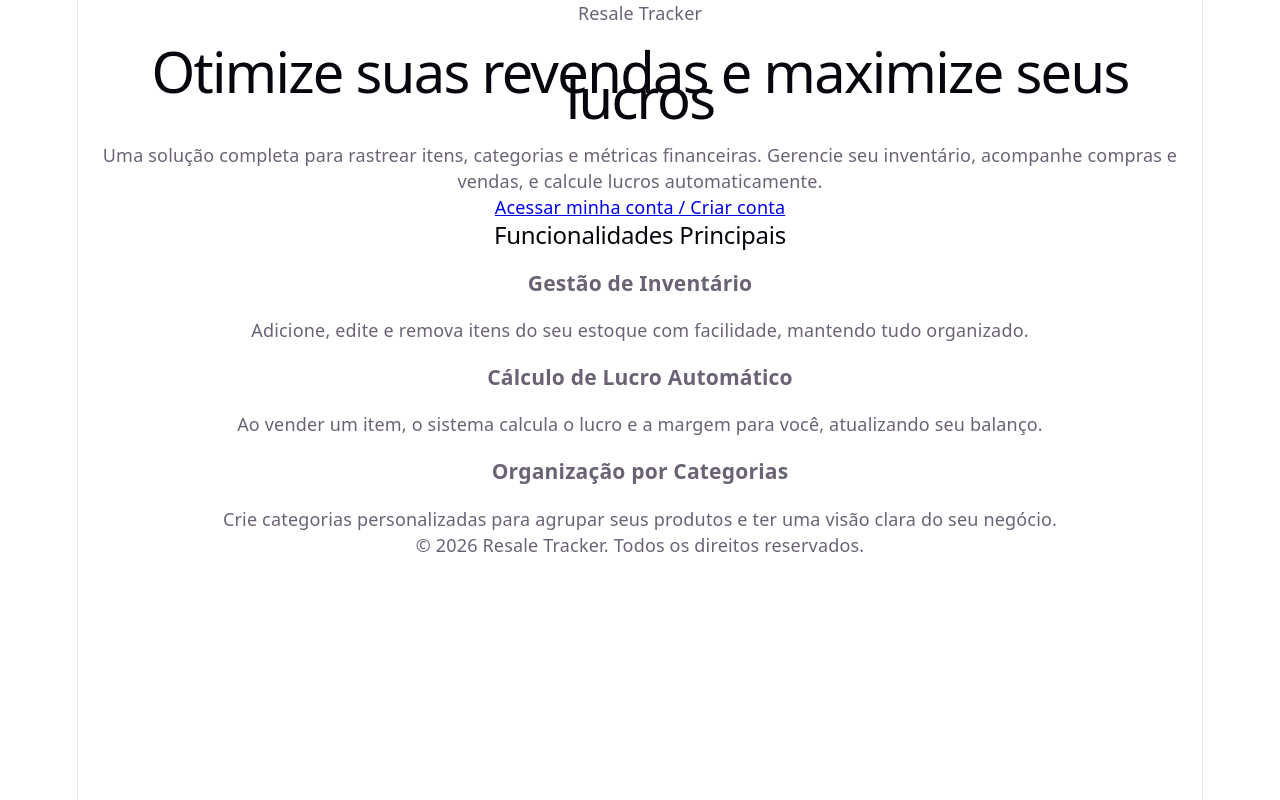
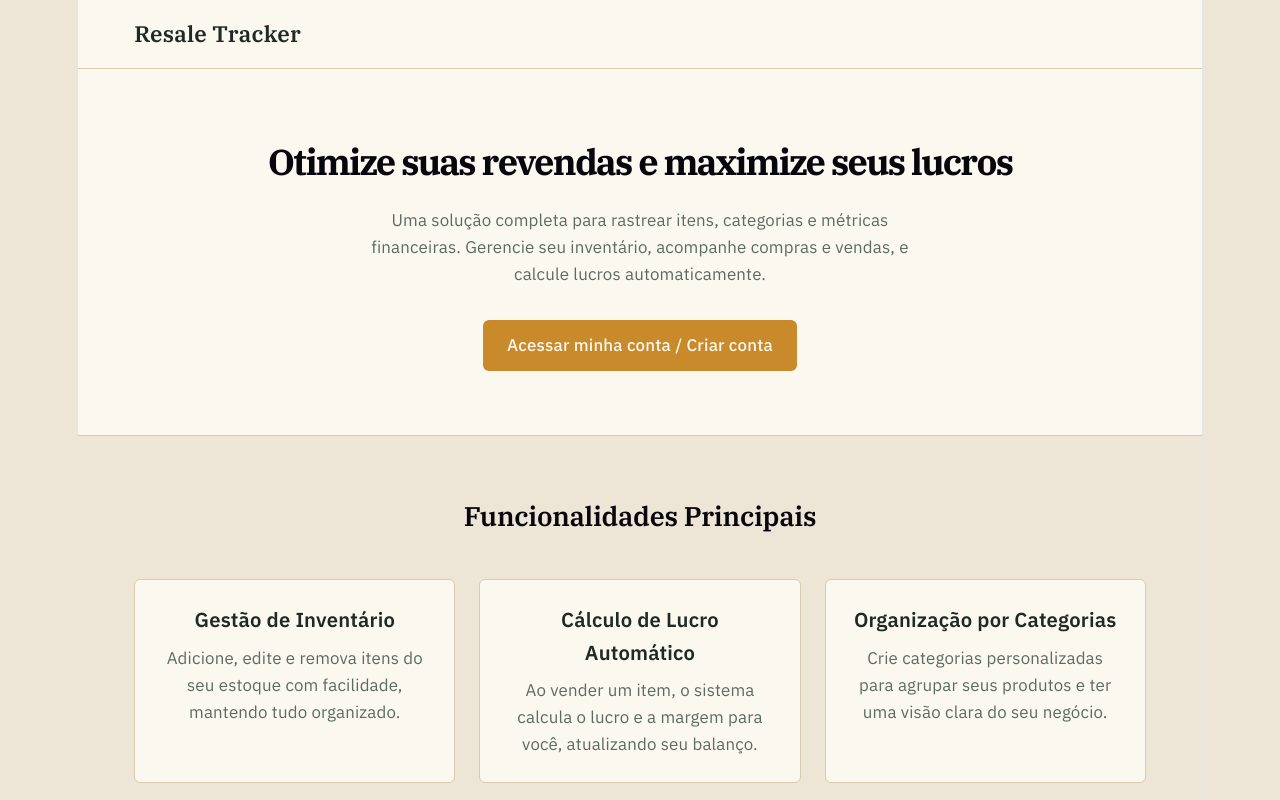
Before and after one commit to Edu-Paz/resale-tracker, a React (Vite) app in the folder frontend/: page / in a window 1280 px wide. Shown: the top 800 px of the page. Built offline with nearby package versions, Linux system fonts and the light colour scheme.

Commit message:
feat: add design documentation and update styles for visual consistency

```diff
--- a/frontend/index.html
+++ b/frontend/index.html
@@ -2,6 +2,10 @@
 <html lang="pt-BR">
   <head>
     <meta charset="UTF-8">
+    <link rel="preconnect" href="https://fonts.googleapis.com">
+    <link rel="preconnect" href="https://fonts.gstatic.com" crossorigin>
+    <link href="https://fonts.googleapis.com/css2?family=IBM+Plex+Mono:wght@400;500;600&family=IBM+Plex+Sans:wght@400;500;600&family=IBM+Plex+Serif:wght@600;700&display=swap" rel="stylesheet">
+
     <link rel="icon" type="image/svg+xml" href="/vite.svg" />
     <meta name="viewport" content="width=device-width, initial-scale=1.0">
     <title>Resale Tracker - Gestão Financeira para Revendedores</title>
--- a/frontend/src/App.css
+++ b/frontend/src/App.css
@@ -1,184 +1,150 @@
-.counter {
-  font-size: 16px;
-  padding: 5px 10px;
-  border-radius: 5px;
-  color: var(--accent);
-  background: var(--accent-bg);
-  border: 2px solid transparent;
-  transition: border-color 0.3s;
-  margin-bottom: 24px;
+/* 1. Paleta de Cores e Tipografia (do DESIGN.md) */
+:root {
+    /* Cores */
+    --kraft: #EDE6D6;
+    --card: #FBF8F0;
+    --ink: #1F2A24;
+    --ink-muted: #5C6B60;
+    --line: #D8CBB0;
+    --ochre: #C98A2C;
+    --profit: #2F6F4E;
+    --loss: #B23A32;
+    --profit-bg: #E4EEE7;
+    --loss-bg: #F5E5E2;
 
-  &:hover {
-    border-color: var(--accent-border);
-  }
-  &:focus-visible {
-    outline: 2px solid var(--accent);
-    outline-offset: 2px;
-  }
+    /* Tipografia */
+    --font-serif: "IBM Plex Serif", serif;
+    --font-sans: "IBM Plex Sans", sans-serif;
+    --font-mono: "IBM Plex Mono", monospace;
 }
 
-.hero {
-  position: relative;
+/* 2. Estilos Base */
+body {
+    font-family: var(--font-sans);
+    margin: 0;
+    padding: 0;
+    background-color: var(--kraft);
+    color: var(--ink);
+    line-height: 1.6;
+    -webkit-font-smoothing: antialiased;
+    -moz-osx-font-smoothing: grayscale;
+}
 
-  .base,
-  .framework,
-  .vite {
-    inset-inline: 0;
+.container {
+    width: 90%;
+    max-width: 1100px;
     margin: 0 auto;
 }
 
-  .base {
-    width: 170px;
-    position: relative;
-    z-index: 0;
+/* 3. Layout Principal */
+.header {
+    padding: 16px 0;
+    border-bottom: 1px solid var(--line);
+    background-color: var(--card);
 }
 
-  .framework,
-  .vite {
-    position: absolute;
+.header .container {
+    display: flex;
+    justify-content: space-between;
+    align-items: center;
+    padding: 0; /* Container do header não precisa de padding vertical */
 }
 
-  .framework {
-    z-index: 1;
-    top: 34px;
-    height: 28px;
-    transform: perspective(2000px) rotateZ(300deg) rotateX(44deg) rotateY(39deg)
-      scale(1.4);
+.logo {
+    font-family: var(--font-serif);
+    font-size: 1.25rem; /* 20px */
+    font-weight: 600;
+    color: var(--ink);
 }
 
-  .vite {
-    z-index: 0;
-    top: 107px;
-    height: 26px;
-    width: auto;
-    transform: perspective(2000px) rotateZ(300deg) rotateX(40deg) rotateY(39deg)
-      scale(0.8);
-  }
+/* 4. Seção Hero */
+.hero {
+    background-color: var(--card);
+    text-align: center;
+    padding: 64px 24px;
+    border-bottom: 1px solid var(--line);
 }
 
-#center {
-  display: flex;
-  flex-direction: column;
-  gap: 25px;
-  place-content: center;
-  place-items: center;
-  flex-grow: 1;
-
-  @media (max-width: 1024px) {
-    padding: 32px 20px 24px;
-    gap: 18px;
-  }
+.hero h1 {
+    font-family: var(--font-serif);
+    font-size: 2rem; /* 32px */
+    font-weight: 700;
+    margin: 0 0 16px 0;
 }
 
-#next-steps {
-  display: flex;
-  border-top: 1px solid var(--border);
-  text-align: left;
-
-  & > div {
-    flex: 1 1 0;
-    padding: 32px;
-    @media (max-width: 1024px) {
-      padding: 24px 20px;
-    }
+.hero p {
+    font-size: 0.9375rem; /* 15px */
+    max-width: 550px;
+    margin: 0 auto 32px auto;
+    color: var(--ink-muted);
 }
 
-  .icon {
-    margin-bottom: 16px;
-    width: 22px;
-    height: 22px;
+.cta-button {
+    display: inline-block;
+    background-color: var(--ochre);
+    color: var(--card);
+    padding: 12px 24px;
+    font-size: 0.9375rem; /* 15px */
+    font-weight: 500;
+    text-decoration: none;
+    border-radius: 6px;
+    transition: background-color 0.3s ease;
 }
 
-  @media (max-width: 1024px) {
-    flex-direction: column;
-    text-align: center;
-  }
+.cta-button:hover {
+    background-color: #a87324; /* --ochre escurecido */
 }
 
-#docs {
-  border-right: 1px solid var(--border);
-
-  @media (max-width: 1024px) {
-    border-right: none;
-    border-bottom: 1px solid var(--border);
-  }
+/* 5. Seção de Funcionalidades */
+.features {
+    padding: 64px 0;
 }
 
-#next-steps ul {
-  list-style: none;
-  padding: 0;
-  display: flex;
-  gap: 8px;
-  margin: 32px 0 0;
-
-  .logo {
-    height: 18px;
+.features h2 {
+    font-family: var(--font-serif);
+    text-align: center;
+    font-size: 1.5rem; /* 24px */
+    font-weight: 600;
+    margin: 0 0 48px 0;
 }
 
-  a {
-    color: var(--text-h);
-    font-size: 16px;
-    border-radius: 6px;
-    background: var(--social-bg);
-    display: flex;
-    padding: 6px 12px;
-    align-items: center;
-    gap: 8px;
-    text-decoration: none;
-    transition: box-shadow 0.3s;
-
-    &:hover {
-      box-shadow: var(--shadow);
-    }
-    .button-icon {
-      height: 18px;
-      width: 18px;
-    }
+.features-grid {
+    display: grid;
+    grid-template-columns: repeat(auto-fit, minmax(300px, 1fr));
+    gap: 24px;
 }
 
-  @media (max-width: 1024px) {
-    margin-top: 20px;
-    flex-wrap: wrap;
-    justify-content: center;
-
-    li {
-      flex: 1 1 calc(50% - 8px);
+.feature-card {
+    background-color: var(--card);
+    padding: 24px;
+    border-radius: 6px;
+    border: 1px solid var(--line);
 }
 
-    a {
-      width: 100%;
-      justify-content: center;
-      box-sizing: border-box;
-    }
-  }
+.feature-card h3 {
+    font-family: var(--font-sans);
+    font-size: 1.125rem; /* 18px */
+    font-weight: 600;
+    margin: 0 0 8px 0;
+    color: var(--ink);
 }
 
-#spacer {
-  height: 88px;
-  border-top: 1px solid var(--border);
-  @media (max-width: 1024px) {
-    height: 48px;
-  }
+.feature-card p {
+    font-size: 0.9375rem; /* 15px */
+    color: var(--ink-muted);
+    margin: 0;
 }
 
-.ticks {
-  position: relative;
-  width: 100%;
-
-  &::before,
-  &::after {
-    content: '';
-    position: absolute;
-    top: -4.5px;
-    border: 5px solid transparent;
+/* 6. Rodapé */
+.footer {
+    color: var(--ink-muted);
+    text-align: center;
+    padding: 32px 0;
+    margin-top: 32px;
+    border-top: 1px solid var(--line);
+    font-size: 0.8125rem; /* 13px */
 }
 
-  &::before {
-    left: 0;
-    border-left-color: var(--border);
+.footer .container {
+    padding: 0;
 }
-  &::after {
-    right: 0;
-    border-right-color: var(--border);
-  }
-}
```
Also changed, not shown: 1 other file (tests, documents, lock files or other folders). Lines whose indentation alone changed are shown as unchanged.
